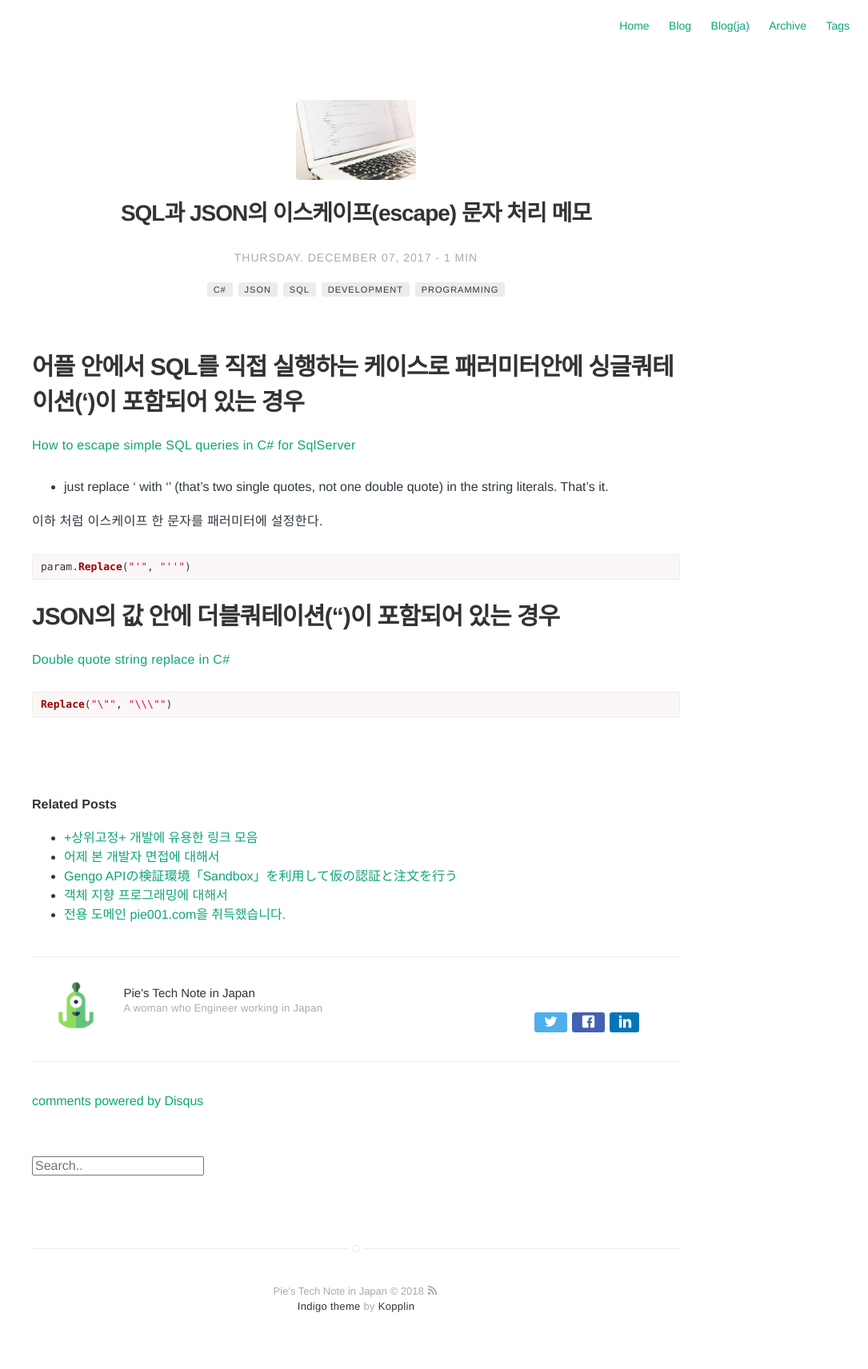
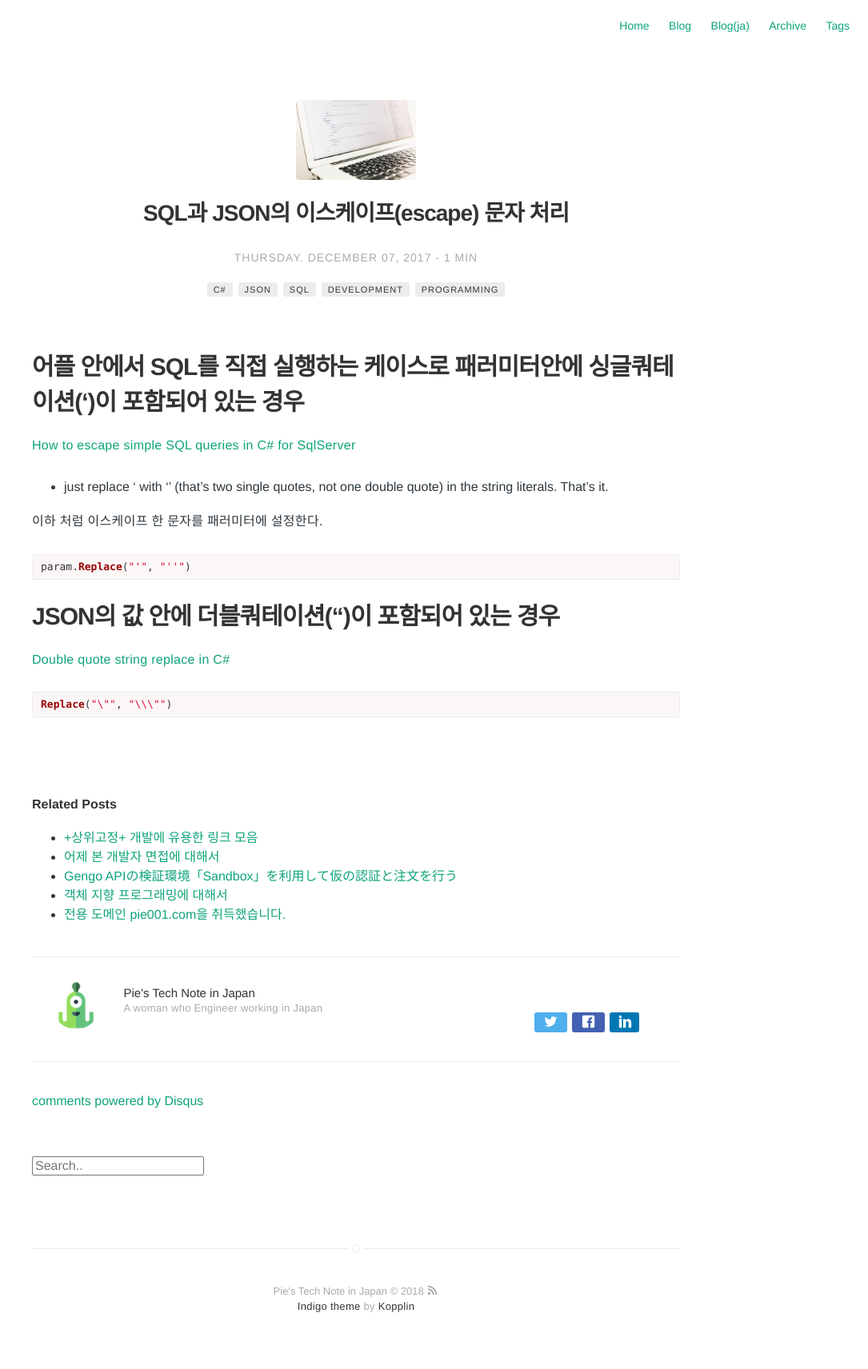
Before and after one commit to Pie001/pie001.github.io, a Jekyll site: the page built from _posts/2017-12-07-0013.md, in a window 1280 px wide. Shown: the whole page at 80% size, without its empty margins (195-1280 px from the left). Built offline with Jekyll 4.4.1, drawn with Linux system fonts in a browser that asks for light colours; comment, search, counter and statistics services are not loaded.

Commit message:
Update 2017-12-07-0013.md

```diff
--- a/_posts/2017-12-07-0013.md
+++ b/_posts/2017-12-07-0013.md
@@ -1,5 +1,5 @@
 ---
-title: SQL과 JSON의 이스케이프(escape) 문자 처리 메모
+title: SQL과 JSON의 이스케이프(escape) 문자 처리
 layout: post
 date: 2017-12-07 16:44
 image: /assets/images/post_header.jpg
@@ -15,7 +15,7 @@ tag:
 - programming
 category: blog
 author: pie
-description: SQL과 JSON의 이스케이프(escape) 문자 처리 메모
+description: SQL과 JSON의 이스케이프(escape) 문자 처리
 ---
 
 # 어플 안에서 SQL를 직접 실행하는 케이스로 패러미터안에 싱글쿼테이션(')이 포함되어 있는 경우
```
